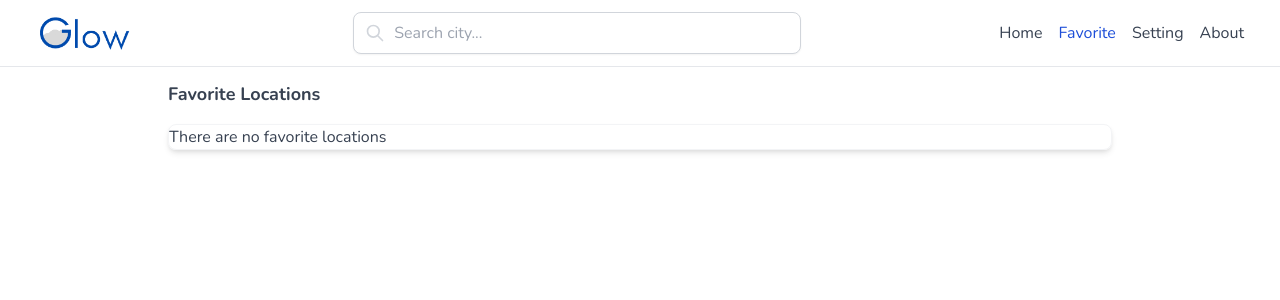
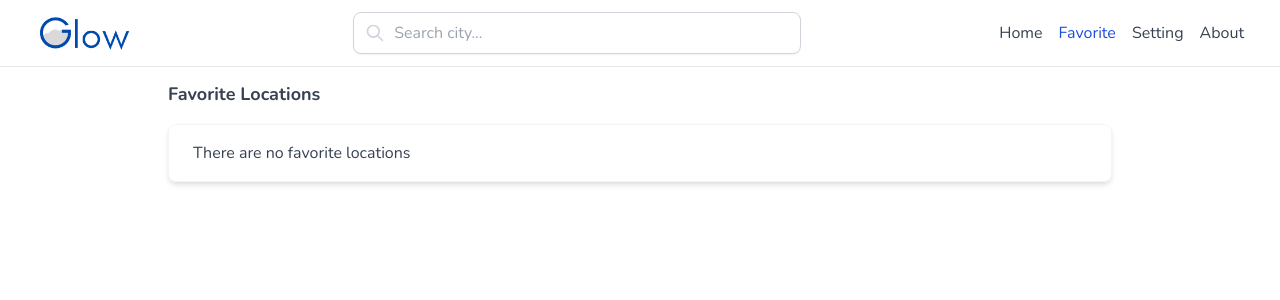
Before and after one commit to ar-rohman/glow, a Vue app: page /favorite in a window 1280 px wide. Shown: the top 300 px of the page. Built offline with nearby package versions, Linux system fonts and the light colour scheme.

Commit message:
style: add padding at else block favorite page

```diff
--- a/src/views/Favorite.vue
+++ b/src/views/Favorite.vue
@@ -34,7 +34,7 @@
                         </div>
                     </div>
                 </div>
-                <div v-else>There are no favorite locations</div>
+                <div class="py-4 px-6" v-else>There are no favorite locations</div>
             </div>
         </div>
     </div>
```
